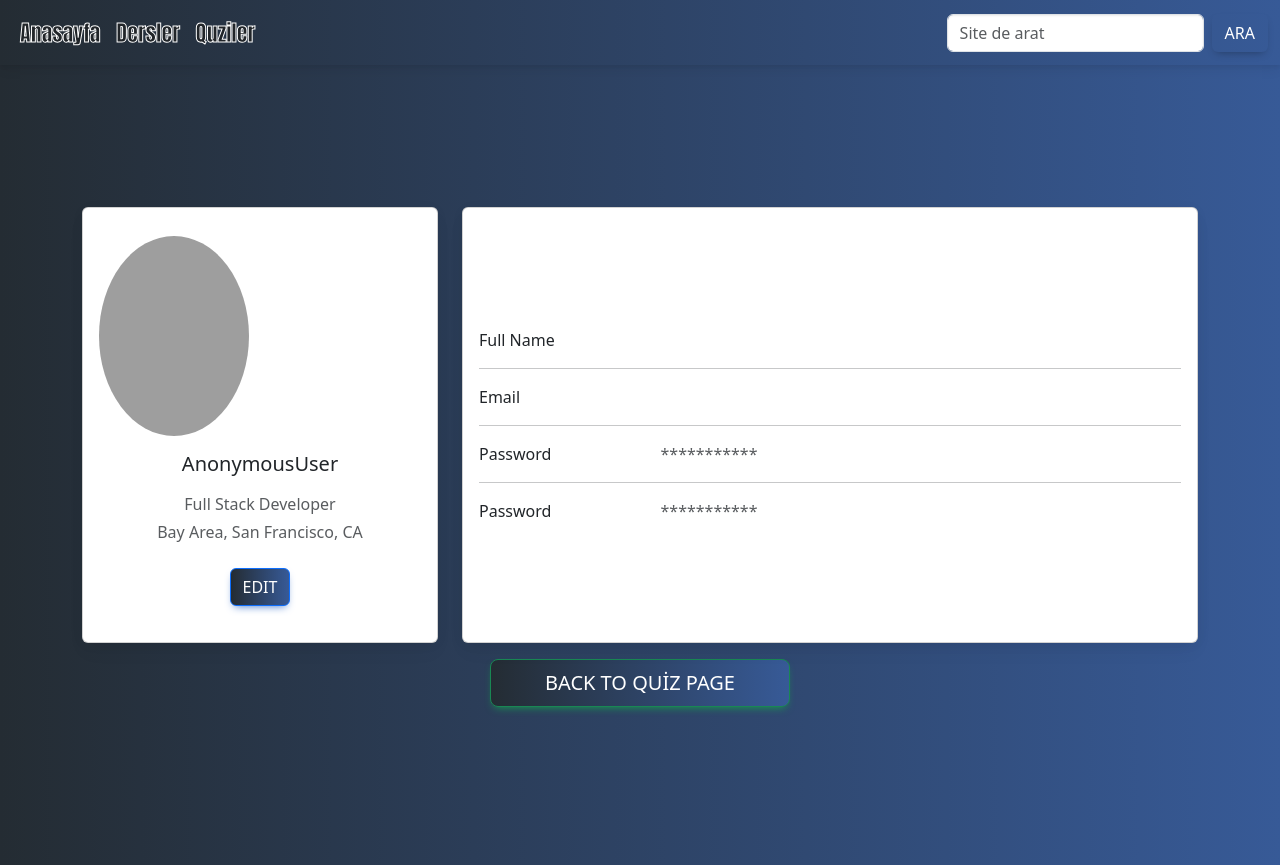
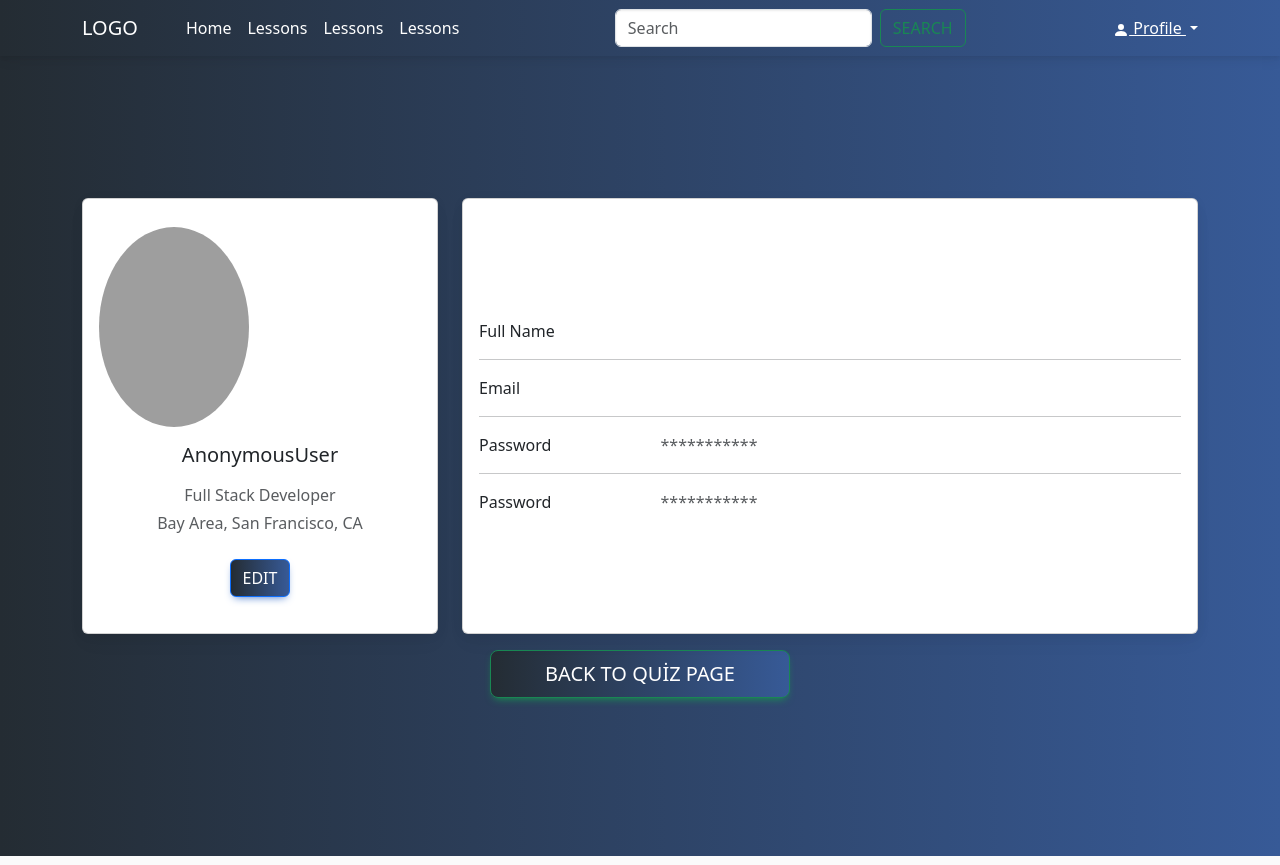
Before and after one commit to AysKrimn/Quiz-Application, a Django app: page /profile/ in a window 1280 px wide. Run offline with Django 4.2, Linux system fonts and the light colour scheme; some libraries are stand-ins or nearby versions; grey boxes are pictures that could not be loaded.

Commit message:
Add files via upload

```diff
--- a/quizApplication/quizApp/templates/profile.html
+++ b/quizApplication/quizApp/templates/profile.html
@@ -31,24 +31,31 @@
 
 
 
-  <nav class="navbar navbar-expand-lg buton">
-    <div class="container-fluid">
-
-      <button class="navbar-toggler" type="button" data-bs-toggle="collapse" data-bs-target="#navbarSupportedContent" aria-controls="navbarSupportedContent" aria-expanded="false" aria-label="Toggle navigation">
+  <nav class="navbar navbar-expand-lg">
+    <div class="container">
+      <button class="navbar-toggler" type="button" data-bs-toggle="collapse" data-bs-target="#navbarNav" aria-controls="navbarNav" aria-expanded="false" aria-label="Toggle navigation">
         <span class="navbar-toggler-icon"></span>
       </button>
-      <div class="collapse navbar-collapse" id="navbarSupportedContent">
-        <ul class="navbar-nav me-auto mb-2 mb-lg-0">
+      <a class="navbar-brand text-white" href="{% url 'index' %}">LOGO</a>
+      <div class="collapse navbar-collapse justify-content-center" id="navbarNav">
+        <ul class="navbar-nav ms-4">
           <li class="nav-item">
-            <a class="nav-link text-dark main " href="{% url 'main' %}">Anasayfa</a>
+            <a class="nav-link text-white" aria-current="page" href="#">Home</a>
           </li>
           <li class="nav-item">
-            <a class="nav-link text-dark main " href="#">Dersler</a>
+            <a class="nav-link text-white" aria-current="page" href="#">Lessons</a>
           </li>
           <li class="nav-item">
-            <a class="nav-link text-dark main " href="#">Quziler</a>
+            <a class="nav-link text-white" aria-current="page" href="#">Lessons</a>
+          </li>
+          <li class="nav-item">
+            <a class="nav-link text-white" aria-current="page" href="#">Lessons</a>
           </li>
         </ul>
+        <form class="search-nav d-flex mx-auto my-2 my-lg-0" role="search">
+          <input class="form-control me-2" type="search" placeholder="Search" aria-label="Search">
+          <button class="btn btn-outline-success" type="submit">Search</button>
+        </form>
 
         {% if request.user.is_authenticated %}
 
@@ -56,7 +63,7 @@
 
         <div class="dropdown" style="margin-right: 15px;">
 
-          <a class="btn text-white dropdown-toggle" href="#" role="button"
+          <a class="btn text-white dropdown-toggle" href="{% url profil %}" role="button"
               data-bs-toggle="dropdown" aria-expanded="false">
               {{ request.user }}
 
@@ -70,11 +77,21 @@
         {% endif %}
 
 
-
-        <form method="GET" action="{% url 'index' %}" class="d-flex" role="search">
-          <input class="form-control me-2" type="search" name="query" placeholder="Site de arat" aria-label="Search">
-          <button class="btn text-white" type="submit">Ara</button>
-        </form>
+        <ul class="navbar-nav">
+          <li class="nav-item dropdown">
+            <a class="nav-drop-link dropdown-toggle text-white" href="#" role="button" data-bs-toggle="dropdown" aria-expanded="false">
+              <svg xmlns="http://www.w3.org/2000/svg" width="16" height="16" fill="currentColor" class="bi bi-person-fill" viewBox="0 0 16 16">
+                  <path d="M3 14s-1 0-1-1 1-4 6-4 6 3 6 4-1 1-1 1H3Zm5-6a3 3 0 1 0 0-6 3 3 0 0 0 0 6Z"/>
+              </svg>
+              Profile
+          </a>
+            <ul class="dropdown-menu">
+              <li><a class="dropdown-item" href="{% url 'profile' %}">Account</a></li>
+              <li><hr class="dropdown-divider"></li>
+              <li><a class="dropdown-item" href="{% url 'login' %}">Log Out</a></li>
+            </ul>
+          </li>
+        </ul>
       </div>
     </div>
   </nav>
```
Also changed, not shown: quizApplication/quizApp/templates/index.html (+21 -16 lines), quizApplication/quizApp/templates/login.html (added, +99 -0 lines), quizApplication/quizApp/templates/main.html (+41 -22 lines).
